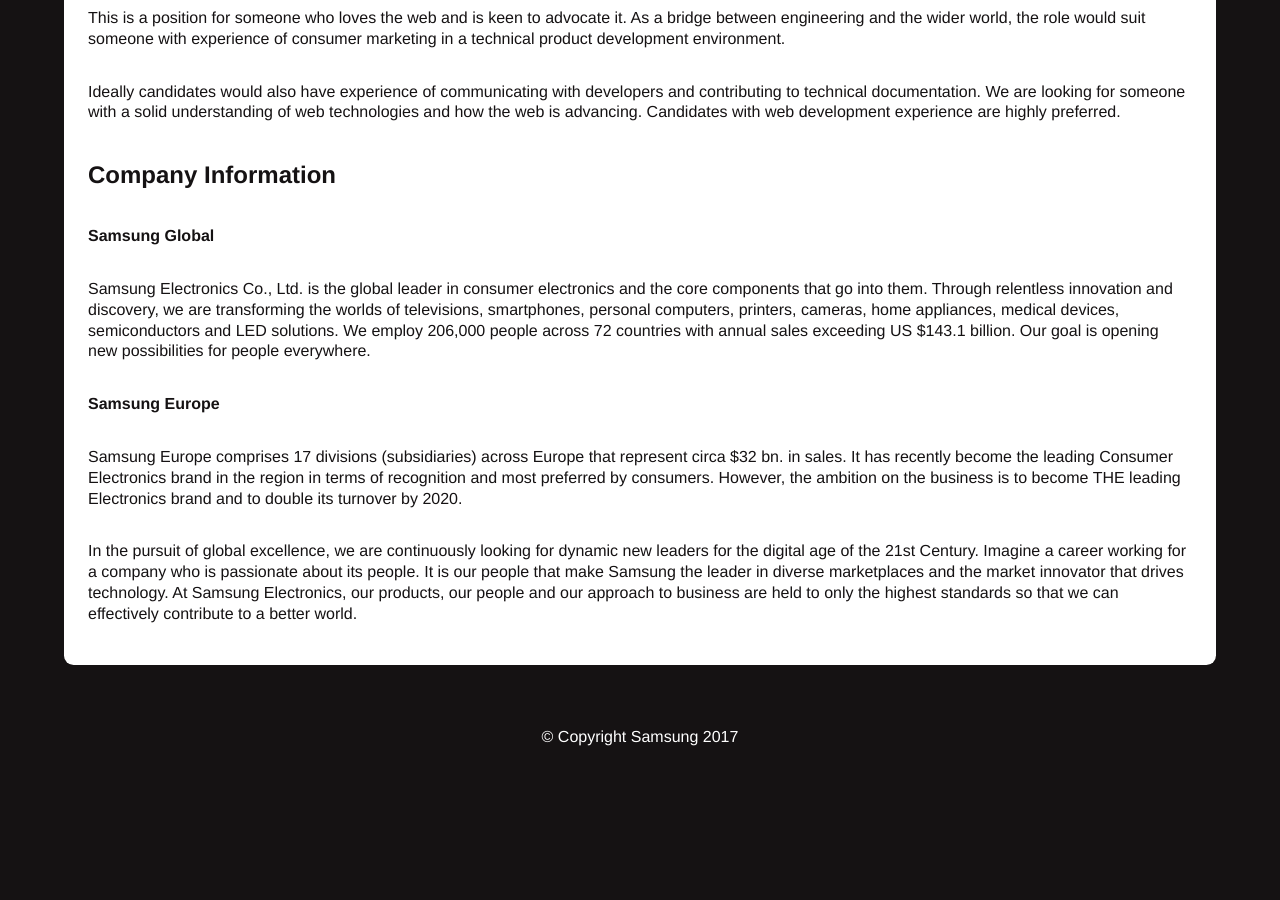
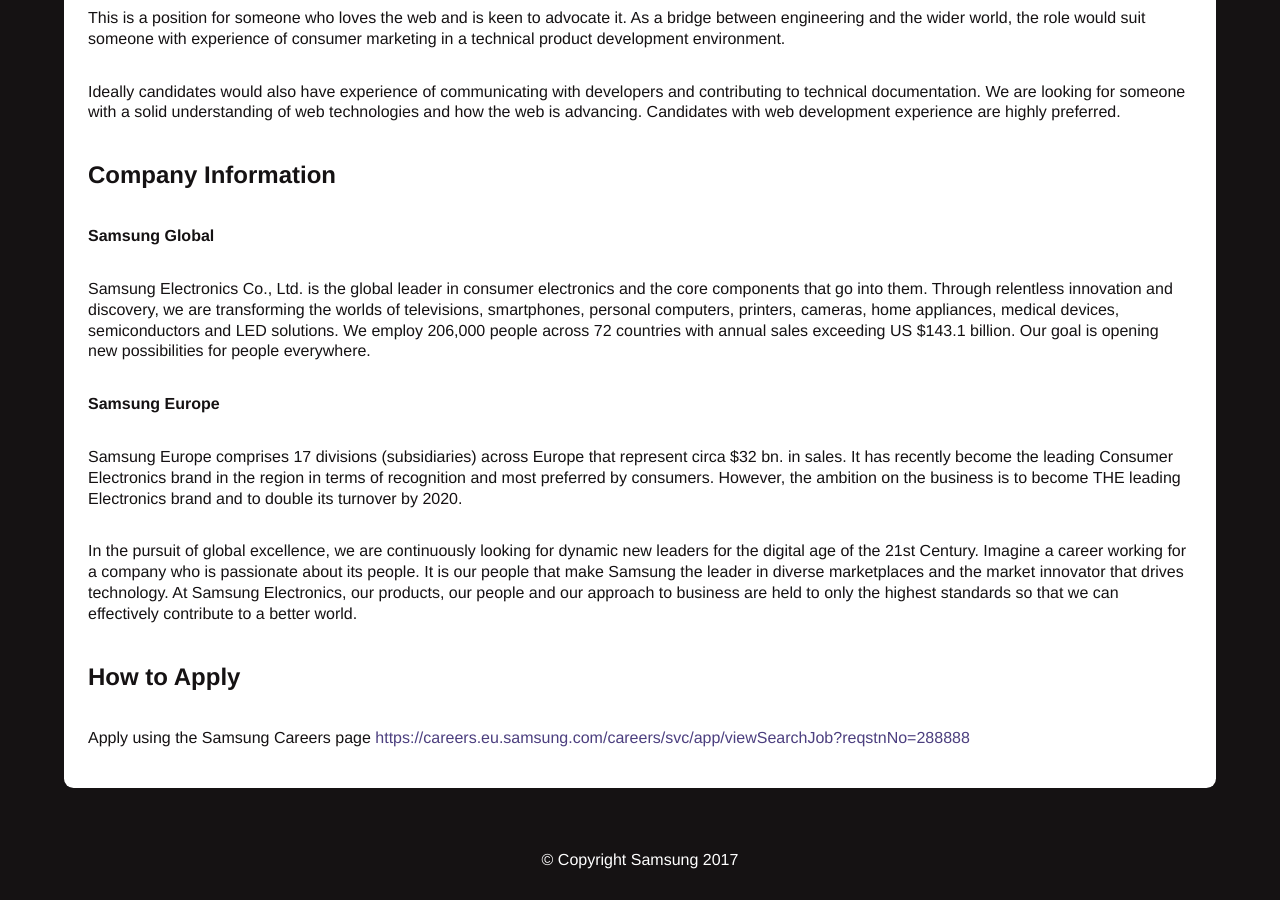
Before and after one commit to SamsungInternet/homepage-archive, a Jekyll site: the page built from careers.md, in a window 1280 px wide and 900 px high, scrolled down 1106 px. Built offline with Jekyll 4.4.1, drawn with Linux system fonts in a browser that asks for light colours; before the commit the page ends 1883 px from its top, so only the background shows below that.

Commit message:
Update careers.md

```diff
--- a/careers.md
+++ b/careers.md
@@ -50,3 +50,7 @@
 Samsung Europe comprises 17 divisions (subsidiaries) across Europe that represent circa $32 bn. in sales. It has recently become the leading Consumer Electronics brand in the region in terms of recognition and most preferred by consumers. However, the ambition on the business is to become THE leading Electronics brand and to double its turnover by 2020.
 
 In the pursuit of global excellence, we are continuously looking for dynamic new leaders for the digital age of the 21st Century. Imagine a career working for a company who is passionate about its people. It is our people that make Samsung the leader in diverse marketplaces and the market innovator that drives technology. At Samsung Electronics, our products, our people and our approach to business are held to only the highest standards so that we can effectively contribute to a better world.
+
+## How to Apply
+
+Apply using the Samsung Careers page [https://careers.eu.samsung.com/careers/svc/app/viewSearchJob?reqstnNo=288888](https://careers.eu.samsung.com/careers/svc/app/viewSearchJob?reqstnNo=288888)
```
